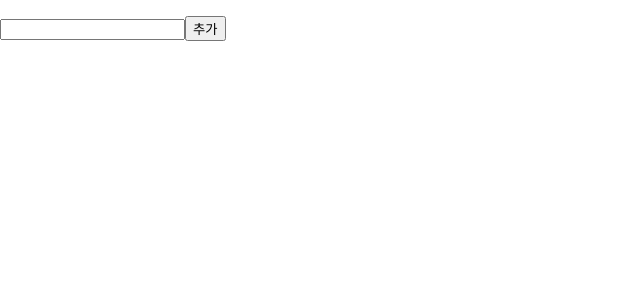
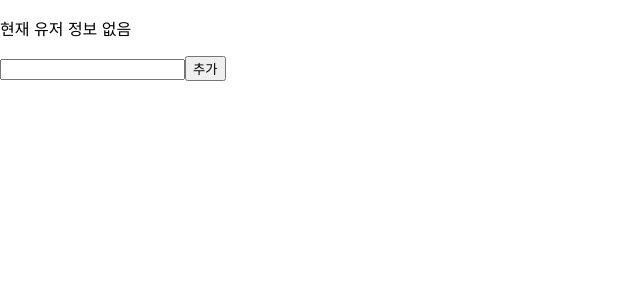
Before and after one commit to hellohyonee/preactice-redux, a React (Create React App) app: page / in a window 1280 px wide. Shown: the top 300 px of the page, without its empty margins (0-640 px from the left). Built offline with nearby package versions, Linux system fonts and the light colour scheme.

Commit message:
컨테이너를 통해 users목록 받아서 UserList컴포넌트로 내보내기

```diff
--- a/src/App.js
+++ b/src/App.js
@@ -1,10 +1,12 @@
-import './App.css';
-import TodoListContainer from './containers/TodoListContainer';
-import TodoFormContainer from './containers/TodoFormContainer';
+import "./App.css";
+import TodoListContainer from "./containers/TodoListContainer";
+import TodoFormContainer from "./containers/TodoFormContainer";
+import UserListContainer from "./containers/UserListContainer";
 
 function App() {
   return (
     <>
+      <UserListContainer />
       <TodoListContainer />
       <TodoFormContainer />
     </>
--- /dev/null
+++ b/src/components/UserList.jsx
@@ -0,0 +1,12 @@
+export default function UserList({ users }) {
+  if (users.length === 0) {
+    return <p>현재 유저 정보 없음</p>;
+  }
+  return (
+    <ul>
+      {users.map((user) => (
+        <li>{JSON.stringify(user)}</li>
+      ))}
+    </ul>
+  );
+}
--- /dev/null
+++ b/src/containers/UserListContainer.jsx
@@ -0,0 +1,8 @@
+import { useSelector } from "react-redux";
+import UserList from "../components/UserList";
+
+export default function UserListContainer() {
+  const users = useSelector((state) => state.users.data);
+
+  return <UserList users={users} />;
+}
```
